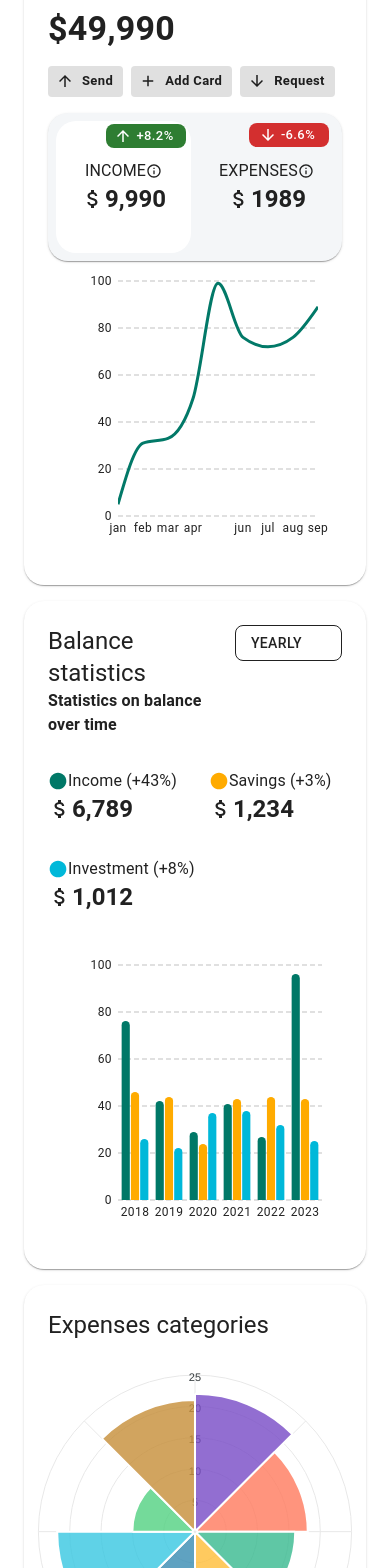
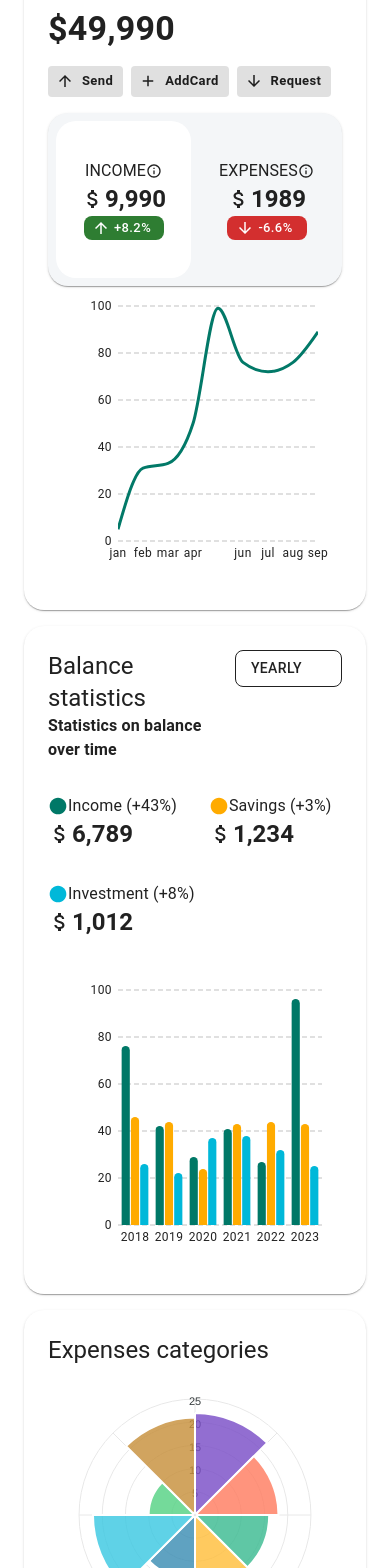
Before and after one commit to deepbalagn/minimal_banking, a React (Vite) app: page / in a window 390 px wide. Shown: the part 60-1628 px from the top of the page. Built offline with nearby package versions, Linux system fonts and the light colour scheme; some icons are missing.

Commit message:
change income and expense design

```diff
--- a/src/components/banking/BalanceStatistics.tsx
+++ b/src/components/banking/BalanceStatistics.tsx
@@ -216,7 +216,7 @@ export default function BalanceStatistics() {
                 disableTicks: true,
               },
             ]}
-            yAxis={[{ width: 50, disableLine: true, disableTicks: true }]}
+            yAxis={[{ width: 30, disableLine: true, disableTicks: true }]}
             grid={{ horizontal: true }}
             sx={{
               [`& .${chartsGridClasses.line}`]: {
--- a/src/components/banking/BankingQuickTransfer.tsx
+++ b/src/components/banking/BankingQuickTransfer.tsx
@@ -38,11 +38,11 @@ function ConfirmTransferDialog({
         sx={{
           px: 3,
           gap: 3,
-          display: 'flex',
-          flexDirection: 'column',
+          display: "flex",
+          flexDirection: "column",
         }}
       >
-        <Box sx={{ gap: 2, display: 'flex', alignItems: 'center' }}>
+        <Box sx={{ gap: 2, display: "flex", alignItems: "center" }}>
           <Avatar src={contactInfo?.URL} sx={{ width: 48, height: 48 }} />
           <ListItemText
             primary={contactInfo?.Username}
@@ -57,7 +57,12 @@ function ConfirmTransferDialog({
           ${amount}
         </Typography>
 
-        <TextField fullWidth multiline rows={3} placeholder="Write a message..." />
+        <TextField
+          fullWidth
+          multiline
+          rows={3}
+          placeholder="Write a message..."
+        />
       </Box>
 
       <DialogActions>
@@ -80,8 +85,11 @@ function ConfirmTransferDialog({
 export function BankingQuickTransfer() {
   const [amount, setAmount] = useState<string | number>(200);
   const [openDialog, setOpenDialog] = useState(false);
-  const [selectedContact, setSelectedContact] = useState<BankingContactsType | null>(null);
-  const [selectedAvatar, setSelectedAvatar] = useState<string | null>("marjolaine.white94@gmail.com");
+  const [selectedContact, setSelectedContact] =
+    useState<BankingContactsType | null>(null);
+  const [selectedAvatar, setSelectedAvatar] = useState<string | null>(
+    "marjolaine.white94@gmail.com"
+  );
 
   const handleChangeSlider = useCallback(
     (event: Event, newValue: number | number[]) => {
@@ -136,10 +144,8 @@ export function BankingQuickTransfer() {
             <Button
               size="small"
               color="inherit"
-              endIcon={
-                <Icon icon="eva:arrow-ios-forward-fill" width={18} />
-              }
-              sx={{ mr: -1, textTransform: 'none', fontSize: '15px' }}
+              endIcon={<Icon icon="eva:arrow-ios-forward-fill" width={18} />}
+              sx={{ mr: -1, textTransform: "none", fontSize: "15px" }}
             >
               View all
             </Button>
@@ -148,7 +154,6 @@ export function BankingQuickTransfer() {
 
         <Box
           sx={{
-            position: "relative",
             display: "flex",
             flexDirection: "row",
             alignItems: "center",
@@ -165,23 +170,16 @@ export function BankingQuickTransfer() {
 
           <Box
             sx={{
-              position: "relative",
               display: "flex",
-              flexDirection: "row" ,
+              flexDirection: "row",
               alignItems: "center",
-              // flexWrap: "wrap",
-              justifyContent: 'center',
-              gap:1.8
-              // mx:1
+              justifyContent: "center",
+              gap: {xs:0.5,sm:1.8},
             }}
             component="span"
           >
-
             {BankingContactsData.slice(0, 5).map((contact) => (
-                <Box
-                  key={contact.Email}
-                  sx={{  }}
-                >
+              <Box key={contact.Email} sx={{}}>
                 <Avatar
                   src={contact.URL}
                   sx={{
@@ -193,7 +191,6 @@ export function BankingQuickTransfer() {
                 />
               </Box>
             ))}
-
           </Box>
 
           <IconButton>
@@ -270,7 +267,7 @@ export function BankingQuickTransfer() {
           size="large"
           color="inherit"
           variant="contained"
-          disabled={amount === 0 || !selectedContact}
+          disabled={amount === 0}
           sx={{
             bgcolor: "black",
             color: "white",
--- a/src/components/banking/ExpenseCategory.tsx
+++ b/src/components/banking/ExpenseCategory.tsx
@@ -23,11 +23,10 @@ export default function ExpenseCategory() {
           flexDirection: { xs: "column", md: "row" },
           justifyContent: "center",
           alignItems: "center",
-          width: "100%",
         }}
       >
         <ApexChart />
-        <Box p={5} sx={{}}>
+        <Box p={1}>
           <Grid container spacing={2}>
             <Grid size={6}>
               <ExpenseCategoryItem
--- a/src/components/banking/IncomeExpencePaper.tsx
+++ b/src/components/banking/IncomeExpencePaper.tsx
@@ -92,7 +92,7 @@ export default function IncomeExpenensePaper() {
             startIcon={<Add />}
             sx={{ textTransform: "none", fontWeight: "bold" }}
           >
-            Add Card
+            AddCard
           </Button>
           <Button
             size="small"
@@ -136,24 +136,6 @@ export default function IncomeExpenensePaper() {
                   width: "100%",
                 }}
               >
-                <Box
-                  sx={{
-                    position: "absolute",
-                    top: 2,
-                    right: 5,
-                  }}
-                >
-                  <Chip
-                    label="+8.2%"
-                    color="success"
-                    size="small"
-                    sx={{
-                      borderRadius: "8px",
-                      width: "80px",
-                    }}
-                    icon={<ArrowUpward />}
-                  />
-                </Box>
                 <Avatar
                   sx={{
                     backgroundColor: "#004b50",
@@ -199,6 +181,24 @@ export default function IncomeExpenensePaper() {
                       9,990
                     </Typography>
                   </Box>
+                  <Box
+                    sx={{
+                      position: { xs: "unset", sm: "absolute" },
+                      top: 2,
+                      right: 5,
+                    }}
+                  >
+                    <Chip
+                      label="+8.2%"
+                      color="success"
+                      size="small"
+                      sx={{
+                        borderRadius: "8px",
+                        width: "80px"
+                      }}
+                      icon={<ArrowUpward />}
+                    />
+                  </Box>
                 </Box>
               </Box>
             </Button>
@@ -224,24 +224,6 @@ export default function IncomeExpenensePaper() {
                   width: "100%",
                 }}
               >
-                <Box
-                  sx={{
-                    position: "absolute",
-                    top: 1,
-                    right: 5,
-                  }}
-                >
-                  <Chip
-                    label="-6.6%"
-                    color="error"
-                    size="small"
-                    sx={{
-                      borderRadius: "8px",
-                      width: "80px",
-                    }}
-                    icon={<ArrowDownward />}
-                  />
-                </Box>
                 <Avatar
                   sx={{
                     backgroundColor: "#7a4100",
@@ -286,6 +268,24 @@ export default function IncomeExpenensePaper() {
                     <Typography variant="h5" fontWeight={"bold"}>
                       1989
                     </Typography>
+                  </Box>
+                  <Box
+                    sx={{
+                      position: { xs: "unset", sm: "absolute" },
+                      top: 1,
+                      right: 5,
+                    }}
+                  >
+                    <Chip
+                      label="-6.6%"
+                      color="error"
+                      size="small"
+                      sx={{
+                        borderRadius: "8px",
+                        width: "80px",
+                      }}
+                      icon={<ArrowDownward />}
+                    />
                   </Box>
                 </Box>
               </Box>
--- a/src/customizedComponents/PolarAreaChart.tsx
+++ b/src/customizedComponents/PolarAreaChart.tsx
@@ -46,7 +46,7 @@ const ApexChart = () => {
           breakpoint: 480,
           options: {
             chart: {
-              width: 400,
+              width: 300,
             },
           },
         },
```
Lines whose indentation alone changed are shown as unchanged.
